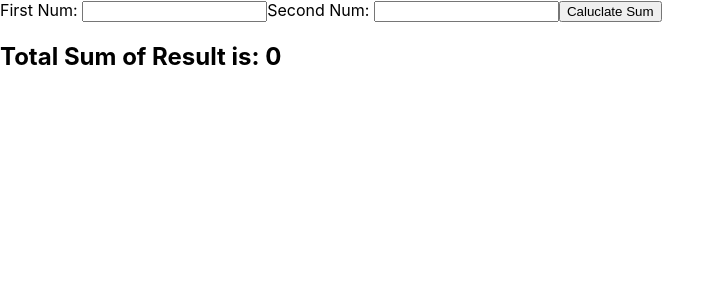
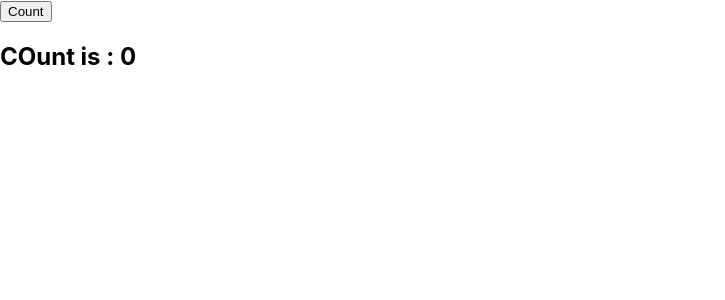
Before and after one commit to AshwarthReddy/react-app, a React (Create React App) app: page / in a window 1280 px wide. Shown: the top 300 px of the page, without its empty margins (0-725 px from the left). Built offline with nearby package versions, Linux system fonts and the light colour scheme.

Commit message:
setState args

```diff
--- /dev/null
+++ b/src/components/SetStateAaargs.js
@@ -0,0 +1,33 @@
+import React from "react";
+
+class SetStateArgs extends React.Component{
+
+    state = {
+        count : 0
+    }
+
+      caluclateCount = () => {
+            this.setState({
+              count: this.state.count+1
+            }, () => console.log("call back total count is: ", this.state.count))
+
+            console.log("count is: ", this.state.count)
+    }
+
+
+
+
+
+
+    render(){
+        return(
+            <div>
+            <button onClick= {this.caluclateCount}>Count</button>
+           <h2>COunt is : {this.state.count}</h2>
+            </div>
+        );
+    }
+
+}
+
+export default SetStateArgs;
--- a/src/index.js
+++ b/src/index.js
@@ -7,7 +7,8 @@ import  Greeting  from './components/Greeting';
 import CheckYourVoteEligibility from './components/class_conditional_rendering/CheckYourVoteEligibility'
 import  ReactContext from './components/react-context/ReactContext'
 import ReactContext1 from './components/react-context/ReactContext1'
-import SumExample from './components/functional_components/Sum'
+import SumExample from './components/functional_components/Sum';
+import SetStateArgs from './components/SetStateAaargs';
 
 ReactDOM.render(
   <React.StrictMode>
@@ -15,7 +16,8 @@ ReactDOM.render(
       {/* <CheckYourVoteEligibility /> */}
       {/* <ReactContext /> */}
       {/* <ReactContext1 /> */}
-      <SumExample />
+      {/* <SumExample /> */}
+      <SetStateArgs />
 
       { /* <Greeting isLoggedIn = {false} /> */}
   </React.StrictMode>,
```
